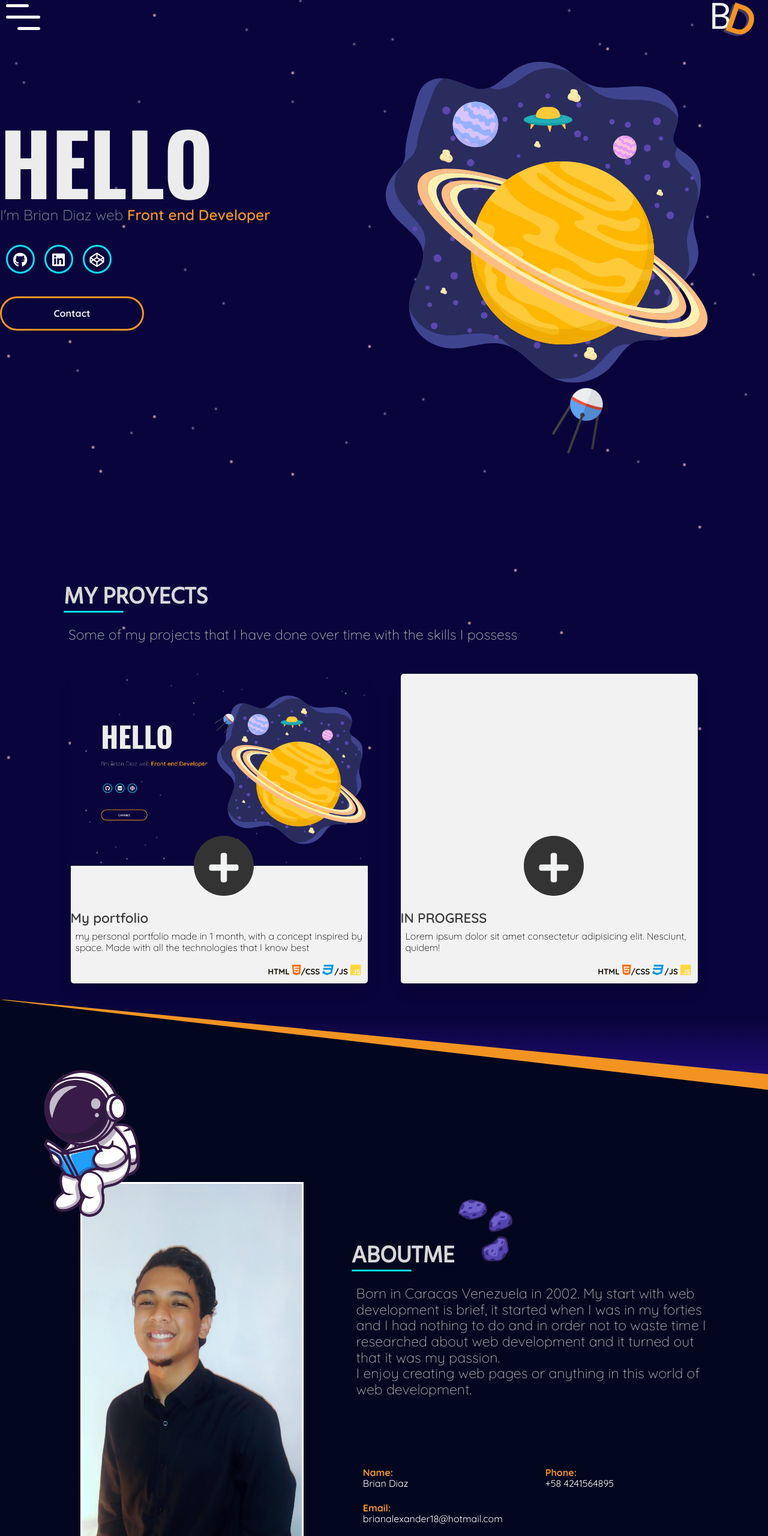
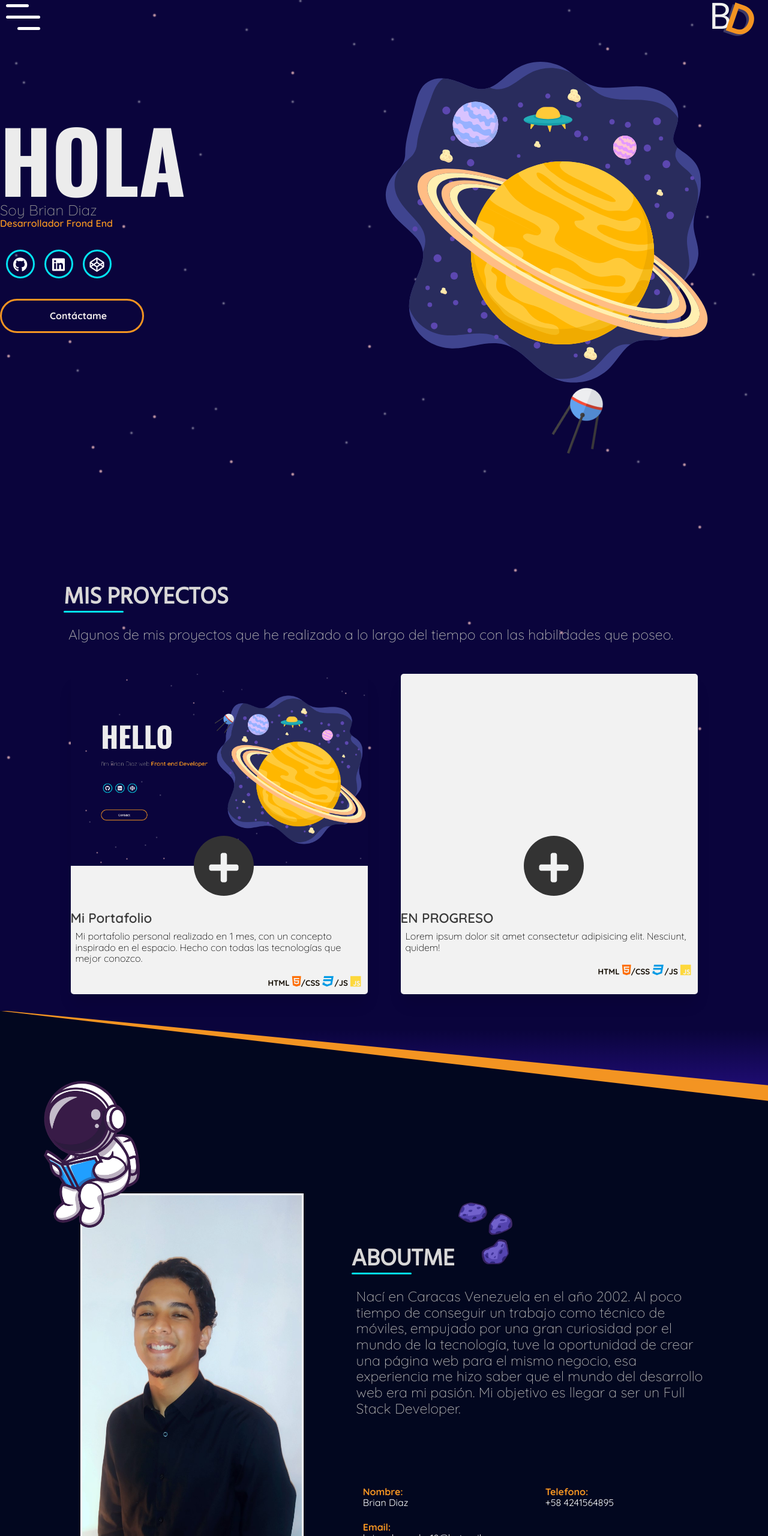
Before and after one commit to Brian00111/Brian00111.github.io, a plain HTML site: page index.html in a window 1280 px wide. Shown: the top 2560 px of the page at 60% size. Drawn offline with nearby package versions, Linux system fonts and the light colour scheme.

Commit message:
cambio de idioma

```diff
--- a/index.html
+++ b/index.html
@@ -65,15 +65,15 @@
                      </div>
 
                      <div class="present1-txt">
-                        <h1 class="text-present"><span>HE</span><span>LLO</span><span class="point"></span></h1>
-                        <p class="txt-min">I'm Brian Diaz web <span style="font-weight: 600;color:#f39422;">Front end Developer</span></p>
+                        <h1 class="text-present"><span>HO</span><span>LA</span><span class="point"></span></h1>
+                        <p class="txt-min">Soy Brian Diaz</p> <span style="font-weight: 600;color:#f39422;">Desarrollador Frond End</span></p>
                         <div class="content-social">
                             <a class="social" href="https://github.com/Brian00111" target="_blank" rel="noopener noreferrer"><i class="fab fa-github"></i></a>
                             <a class="social" href="https://www.linkedin.com/in/brian-alexander-diaz-jimenez-5616491b5/" target="_blank" rel="noopener noreferrer"><i class="fab fa-linkedin"></i></a>
                             <a class="social" href="https://codepen.io/BrianD2020" target="_blank" rel="noopener noreferrer"><i class="fab fa-codepen"></i></a>
 
                         </div>
-                        <button class="btn contact-btn" id="btn-contact"><a href="#contact">Contact</a></button>
+                        <button class="btn contact-btn" id="btn-contact"><a href="#contact">Contáctame</a></button>
 
                     </div>
 
@@ -84,9 +84,9 @@
             </section>
 
             <section class="content content--portfolio " id="portfolio">
-                <h2 class="title ">My proyects</h2>
+                <h2 class="title ">Mis Proyectos</h2>
                 <h4 class="description">
-                    Some of my projects that I have done over time with the skills I possess
+                    Algunos de mis proyectos que he realizado a lo largo del tiempo con las habilidades que poseo.
                 </h4>
 
                 <div class="portfolio">
@@ -98,7 +98,7 @@
                               <a href="https://www.linkedin.com/in/brian-alexander-diaz-jimenez-5616491b5/" target="_blank" rel="noopener noreferrer"> <i class="fab fa-linkedin"></i></a>
                               </div>
                               <div class="social">
-                                <a href="https://github.com/Brian00111/Brian00111.github.io" target="_blank" rel="noopener noreferrer"><i class="fab fa-github"></i></a>
+                                <a href="https://github.com/Brian00111" target="_blank" rel="noopener noreferrer"><i class="fab fa-github"></i></a>
                               </div>
                               <div class="social">
                                <a href="https://brian00111.github.io/" target="_blank" rel="noopener noreferrer"><i class="fas fa-link"></i></a>
@@ -107,11 +107,11 @@
                             </div>
                         </div>
 
-                        <h3 class="proyect-title">My portfolio</h3>
+                        <h3 class="proyect-title">Mi Portafolio</h3>
 
                         <div class="description-proyect">
                             <p>
-                                my personal portfolio made in 1 month, with a concept inspired by space. Made with all the technologies that I know best
+                                Mi portafolio personal realizado en 1 mes, con un concepto inspirado en el espacio. Hecho con todas las tecnologías que mejor conozco.
                             </p>
 
                         </div>
@@ -139,7 +139,7 @@
                          </div>
 
 
-                        <h3 class="proyect-title">IN PROGRESS</h3>
+                        <h3 class="proyect-title">EN PROGRESO</h3>
                         <div class="description-proyect">
                             <p>
                                 Lorem ipsum dolor sit amet consectetur adipisicing elit. Nesciunt, quidem!
@@ -178,22 +178,16 @@
                     </h2>
 
                     <p class="description">
-
-                        <span>
-                            Born in Caracas Venezuela in 2002. My start with web development is brief, it started when I was in my forties and I had nothing to do and in order not to waste time I researched about web development and it turned out that it was my passion.
-                         </span>
-                        </br>
-
-                        <span>I enjoy creating web pages or anything in this world of web development. </span>
+                            Nací en Caracas Venezuela en el año 2002. Al poco tiempo de conseguir un trabajo como técnico de móviles, empujado por una gran curiosidad por el mundo de la tecnología, tuve la oportunidad de crear una página web para el mismo negocio, esa experiencia me hizo saber que el mundo del desarrollo web era mi pasión. Mi objetivo es llegar a ser un Full Stack Developer.
                     </p>
 
                     <div class="details">
                         <div class="details-detail">
-                            <p><span>Name:</span>
+                            <p><span>Nombre:</span>
                             <br>Brian Diaz</p>
                         </div>
                         <div class="details-detail">
-                            <p><span>Phone:</span>
+                            <p><span>Telefono:</span>
                             <br>+58 4241564895</p>
                         </div>
                         <div class="details-detail">
@@ -205,17 +199,11 @@
                 </div>
 
                 <div class="about aboutme-part3">
-                    <h2 class="title">Let's collaborate!</h2>
+                    <h2 class="title">¿Colaboramos?</h2>
 
+                    <p class="description">Estoy abierto a colaboraciones. Puedo hacer para ti grandes diseños web, portafolios, páginas estáticas, etc.</p>
 
-
-
-                    <p class="description">I'm open for collaborations. I can made for you great web designs, portfolios, landing pages and much others at good price.
-                    </p>
-
-
-                    <a href="#contact" class="hire-me">Hire me <i class="far fa-hand-point-right"></i></a>
-
+                    <a href="#contact" class="hire-me">Contrátame<i class="far fa-hand-point-right"></i></a>
 
                 </div>
 
@@ -224,15 +212,13 @@
             </section>
 
             <section class="content content--skills" id="skills">
-                <h2 class="title">My Skills
+                <h2 class="title">Mis Habilidades
                     <div class="rocket ">
                         <img loading="lazy" src="img/resources2/comet1.png" alt="">
                     </div>
                 </h2>
 
-                <h4 class="description">
-                    the skills I have and the level I have in each one of them
-                </h4>
+                <h4 class="description">Tecnologías</h4>
 
                 <div class="cube__porcentaje">
 
@@ -312,10 +298,7 @@
 
                 </div>
 
-
             </section>
-
-
 
         </main>
 
@@ -324,7 +307,7 @@
         <!-- -------footer------ -->
         <footer class="footer" id="footer">
 
-        <h2 class="title-contact">Contact Me</h2>
+        <h2 class="title-contact">Contactame</h2>
 
            <section class="contact" >
             <div class="contact-section">
```
